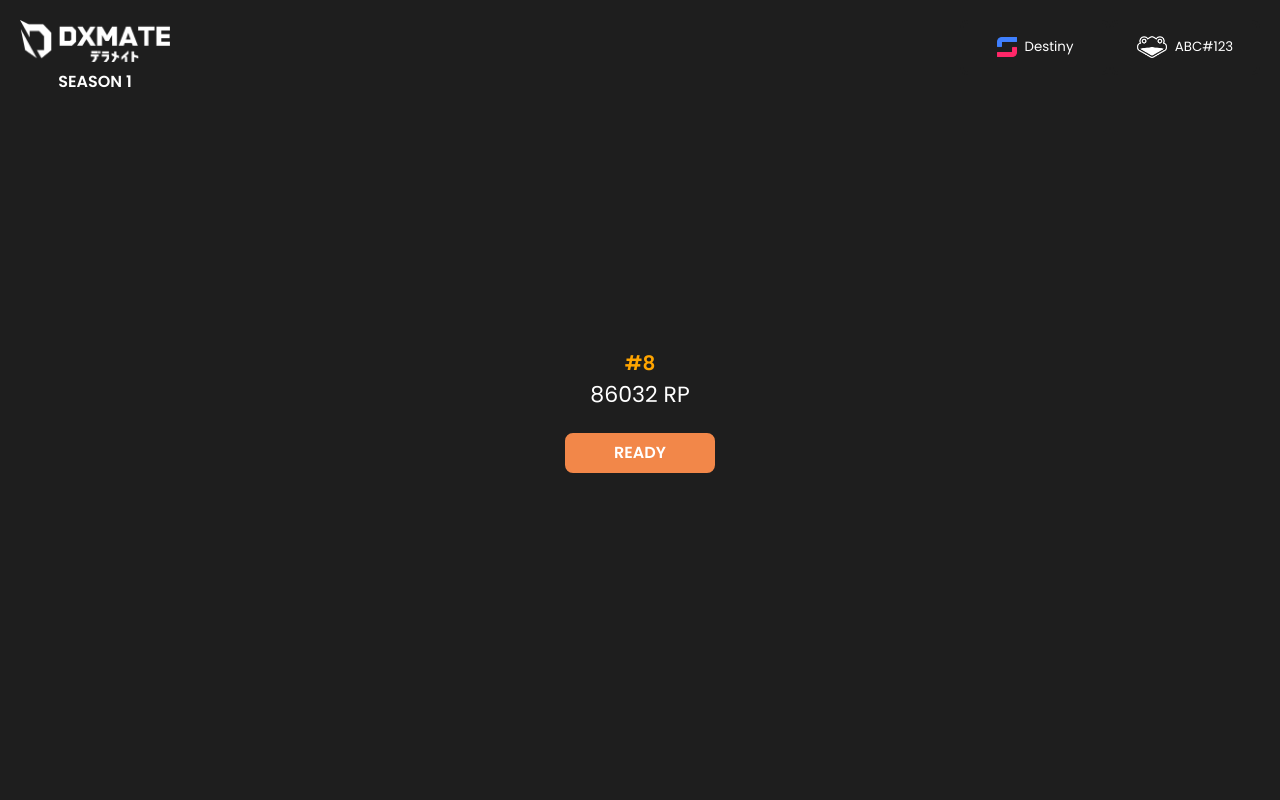
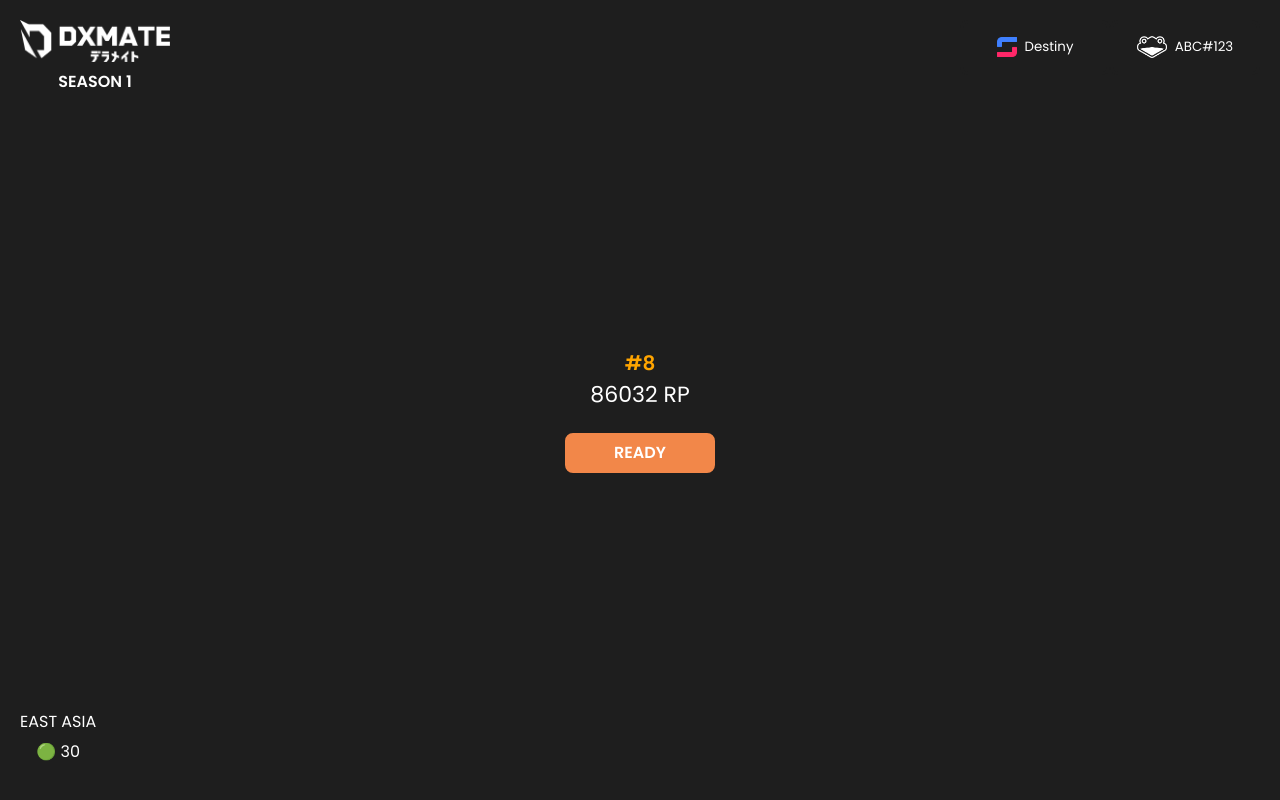
Before and after one commit to project-dxmate/dxmate, a React (Create React App) app: page / in a window 1280 px wide. Built offline with nearby package versions, Linux system fonts and the light colour scheme.

Commit message:
Update home view
- Add online player count

```diff
--- a/src/renderer/views/Home.tsx
+++ b/src/renderer/views/Home.tsx
@@ -136,6 +136,15 @@ export const Home = () => {
                     </button>
                 </div>
             </div>
+
+            <div style={{
+                position: 'absolute',
+                left: '20px',
+                bottom: '20px'
+            }} >
+                <p style={{ color: 'white', marginBottom: 0 }}>EAST ASIA</p>
+                <p style={{ color: 'white', marginTop: '5px' }}>🟢 30</p>
+            </div>
         </div>
     )
 }
```
